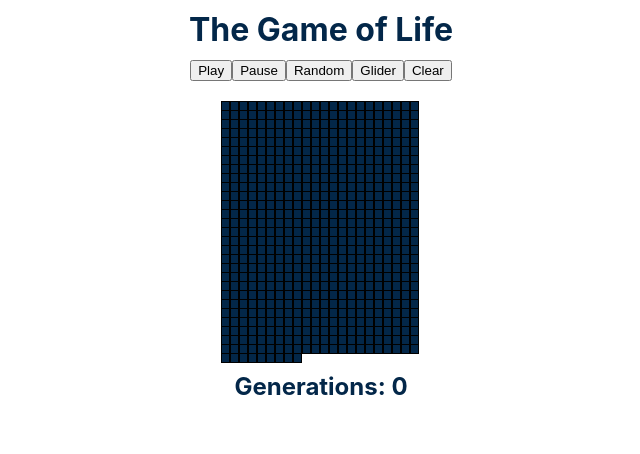
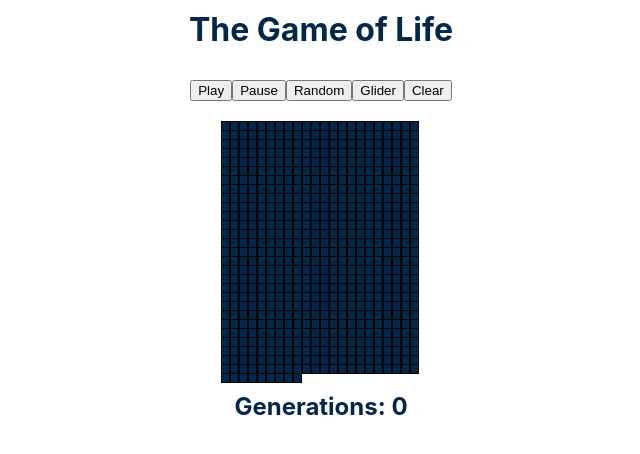
Before and after one commit to fadygouda/CS-PT13-Conway-s-Game-Of-Life, a React (Create React App) app in the folder gameoflife/: page / in a window 1280 px wide. Shown: the top 454 px of the page, without its empty margins (319-959 px from the left). Built offline with nearby package versions, Linux system fonts and the light colour scheme.

Commit message:
trying to fix vercel deployment

```diff
--- a/gameoflife/src/App.css
+++ b/gameoflife/src/App.css
@@ -22,11 +22,11 @@
 .center {
   margin: auto;
   display: table;
-  margin-top: 10px;
+  margin-top: 30px;
 }
 
 .grid {
-  width: 75px;
+  width: 80px;
   line-height: 0;
   margin: auto;
   margin-top: 20px;
```
